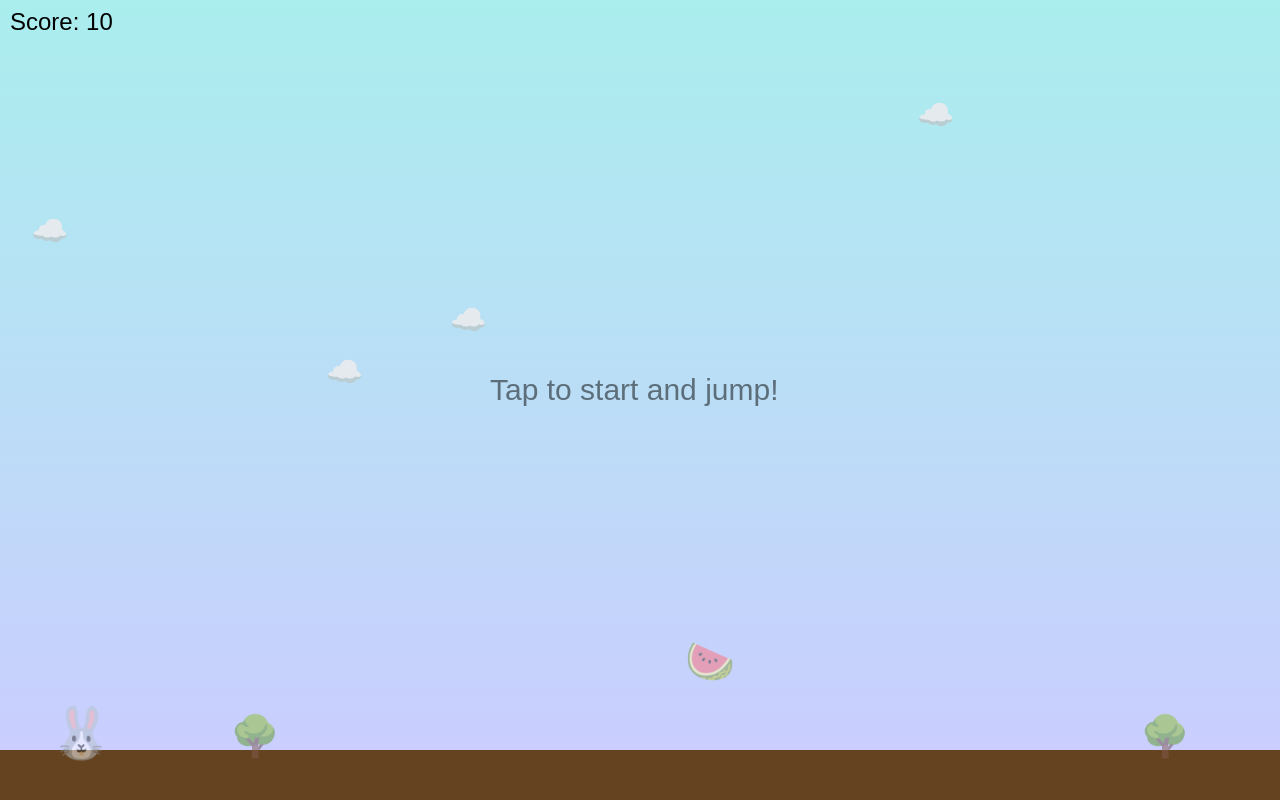
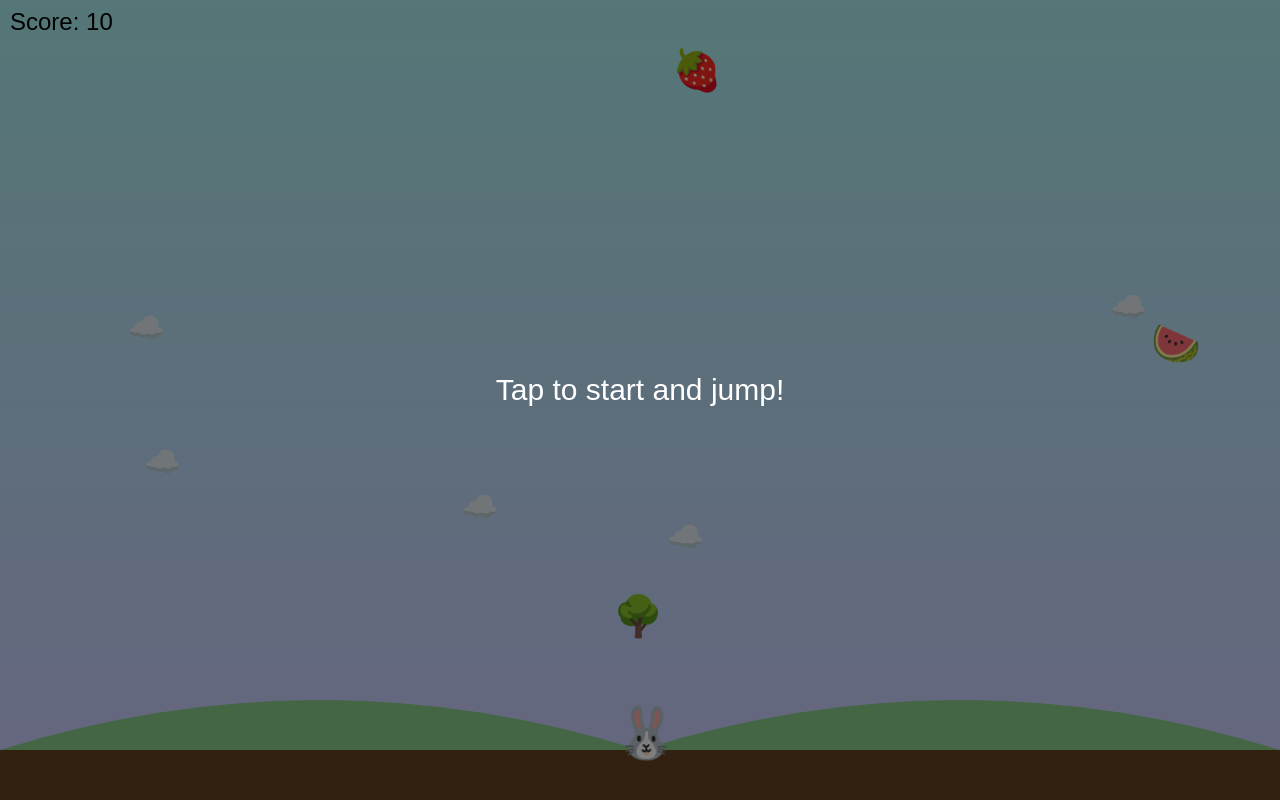
Before and after one commit to BrianGroth/BunnyRunner, a plain HTML site: page index.html in a window 1280 px wide. Drawn offline with Linux system fonts and the light colour scheme.

Commit message:
Update index.html to be more modern

```diff
--- a/index.html
+++ b/index.html
@@ -3,7 +3,7 @@
 <head>
   <meta charset="utf-8">
   <meta name="viewport" content="width=device-width, initial-scale=1.0">
-  <title>Endless Runner: Rabbit Emoji Adventure Plus</title>
+  <title>Endless Runner: Rabbit Emoji Adventure - Vertical</title>
   <style>
     body, html {
       margin: 0;
@@ -11,7 +11,6 @@
       overflow: hidden;
       background: #eef;
     }
-    /* Both canvases overlay each other */
     canvas {
       position: absolute;
       top: 0;
@@ -20,43 +19,45 @@
   </style>
 </head>
 <body>
-  <!-- Background canvas for sky, ground, and clouds -->
+  <!-- Background canvas: sky, clouds, and parallax hills -->
   <canvas id="bgCanvas"></canvas>
-  <!-- Foreground canvas for game objects -->
+  <!-- Game canvas: rabbit, falling items, and UI -->
   <canvas id="gameCanvas"></canvas>
 
   <script>
-    // Get canvas elements and contexts.
+    // Canvas setup.
     const bgCanvas = document.getElementById("bgCanvas");
     const bgCtx = bgCanvas.getContext("2d");
     const gameCanvas = document.getElementById("gameCanvas");
     const ctx = gameCanvas.getContext("2d");
 
-    // Global game state and settings.
+    // Global game state.
     let initialScore = 10;
     let score = initialScore;
-    let difficulty = 0;  // increases over time
+    let difficulty = 0; // gradually increases falling speed
     let gameStarted = false;
     let gameOver = false;
     let spawnTimer = 0;
-    let outchTimer = 0;  // timer to display "outch" when hit
-    let groundY; // y-coordinate for the ground
+    let outchTimer = 0; // frames to show "outch" when hit
+    let bgOffset = 0; // used for parallax scrolling
 
-    // Define the rabbit character.
+    // Dimensions and ground.
+    let groundY;
     const rabbitSize = 50;
     let rabbit = {
-      x: 50,
-      y: 0, // will be set in resize()
+      x: 0, // set in resize() to horizontal center
+      y: 0, // set in resize() so that it rests on the ground
       size: rabbitSize,
       velocityY: 0,
       jumpForce: -12,
-      gravity: 0.5
+      gravity: 0.5,
+      animCounter: 0,
+      animFrame: 0  // toggles between 0 and 1 for simple animation
     };
 
-    // Array for food and obstacle items.
-    let items = [];
+    let items = []; // falling items: food and obstacles
 
-    // Cloud objects for a creative sky.
+    // Clouds for a creative sky.
     let clouds = [];
     function initClouds() {
       clouds = [];
@@ -68,25 +69,25 @@
       }
     }
 
-    // Setup canvas sizes.
+    // Resize canvases and reposition elements.
     function resize() {
       bgCanvas.width = window.innerWidth;
       bgCanvas.height = window.innerHeight;
       gameCanvas.width = window.innerWidth;
       gameCanvas.height = window.innerHeight;
       groundY = gameCanvas.height - 50;
-      // Update rabbit's y position based on ground level.
+      // Position rabbit in the center-bottom.
+      rabbit.x = gameCanvas.width / 2 - rabbit.size / 2;
       rabbit.y = groundY - rabbit.size;
-      initClouds(); // reset clouds on resize
+      initClouds();
     }
     window.addEventListener("resize", resize);
-    // Call resize AFTER rabbit and initClouds are defined.
     resize();
 
-    // Spawn a food or obstacle item.
+    // Spawn a falling item from the top.
     function spawnItem() {
       let type = Math.random() < 0.6 ? 'food' : 'obstacle';
-      let emoji;
+      let emoji = '';
       if (type === 'food') {
         const foods = ['🍎', '🍌', '🍇', '🍉', '🍓', '🍊', '🥕', '🥦'];
         emoji = foods[Math.floor(Math.random() * foods.length)];
@@ -94,34 +95,28 @@
         const obstacles = ['🌳', '🪨'];
         emoji = obstacles[Math.floor(Math.random() * obstacles.length)];
       }
-      let y;
-      if (type === 'food') {
-        // Food appears at a random height above ground.
-        y = groundY - rabbitSize - Math.random() * 150;
-        if (y < 0) y = 0;
-      } else {
-        // Obstacles near the ground.
-        y = groundY - 40;
-      }
+      let x = Math.random() * (gameCanvas.width - 40); // random x position
+      let y = -40; // spawn just above the top
       let size = 40;
-      let baseSpeed = 5;
-      // Increase speed as difficulty increases.
+      let baseSpeed = 3;
       let speed = baseSpeed + difficulty;
-      items.push({ type, emoji, x: gameCanvas.width, y, size, speed });
+      items.push({ type, emoji, x, y, size, speed });
     }
 
-    // Update game objects.
+    // Update game state.
     function update() {
-      // If game over, halt game updates (except for "outch" timer).
       if (gameOver) {
         if (outchTimer > 0) outchTimer--;
+        // Keep background scrolling.
+        bgOffset += 1;
         return;
       }
 
-      // Increase difficulty gradually.
       if (gameStarted) {
-        difficulty += 0.005;
+        difficulty += 0.005; // gradually increase difficulty
       }
+
+      bgOffset += 1; // update background offset for parallax
 
       // Update rabbit physics.
       rabbit.velocityY += rabbit.gravity;
@@ -130,22 +125,27 @@
         rabbit.y = groundY - rabbit.size;
         rabbit.velocityY = 0;
       }
+      // Rabbit animation: toggle every 15 frames.
+      rabbit.animCounter++;
+      if (rabbit.animCounter > 15) {
+        rabbit.animFrame = (rabbit.animFrame + 1) % 2;
+        rabbit.animCounter = 0;
+      }
 
-      // Update clouds (move them slowly).
+      // Update clouds (drifting downward).
       clouds.forEach(cloud => {
-        cloud.x -= cloud.speed;
-        if (cloud.x < -50) {
-          cloud.x = bgCanvas.width;
-          cloud.y = Math.random() * (bgCanvas.height / 2);
+        cloud.y += cloud.speed;
+        if (cloud.y > bgCanvas.height + 30) {
+          cloud.y = -30;
+          cloud.x = Math.random() * bgCanvas.width;
         }
       });
 
-      // Update items and check collisions.
+      // Update falling items.
       for (let i = items.length - 1; i >= 0; i--) {
         let item = items[i];
-        item.x -= item.speed;
-
-        // Simple collision detection.
+        item.y += item.speed;
+        // Collision detection.
         if (
           item.x < rabbit.x + rabbit.size &&
           item.x + item.size > rabbit.x &&
@@ -156,31 +156,28 @@
             score += 1;
           } else {
             score -= 1;
-            outchTimer = 30; // show "outch" for 30 frames
+            outchTimer = 30;
           }
           items.splice(i, 1);
-          // End game if score is 0 or less.
           if (score <= 0) {
             score = 0;
             gameOver = true;
           }
-        } else if (item.x + item.size < 0) {
+        } else if (item.y > gameCanvas.height) {
           items.splice(i, 1);
         }
       }
 
-      // Adjust spawn interval based on difficulty.
+      // Spawn new items based on difficulty.
       let spawnInterval = Math.max(30, 90 - Math.floor(difficulty * 10));
       spawnTimer++;
       if (spawnTimer > spawnInterval) {
         spawnItem();
         spawnTimer = 0;
       }
-
-      if (outchTimer > 0) outchTimer--;
     }
 
-    // Draw the creative background.
+    // Draw the parallax background.
     function drawBackground() {
       bgCtx.clearRect(0, 0, bgCanvas.width, bgCanvas.height);
       // Sky gradient.
@@ -189,51 +186,84 @@
       gradient.addColorStop(1, "#ccf");
       bgCtx.fillStyle = gradient;
       bgCtx.fillRect(0, 0, bgCanvas.width, bgCanvas.height);
-      // Draw clouds.
+
+      // Draw distant hills (parallax layer).
+      let hillHeight = 100;
+      bgCtx.fillStyle = "#8c8";
+      // Draw hills across the width.
+      for (let i = -1; i < 2; i++) {
+        bgCtx.beginPath();
+        let startX = i * gameCanvas.width / 2;
+        bgCtx.moveTo(startX, groundY);
+        bgCtx.quadraticCurveTo(
+          startX + gameCanvas.width / 4,
+          groundY - hillHeight,
+          startX + gameCanvas.width / 2,
+          groundY
+        );
+        bgCtx.fill();
+      }
+
+      // Draw drifting clouds.
       bgCtx.font = "30px sans-serif";
       clouds.forEach(cloud => {
         bgCtx.fillText("☁️", cloud.x, cloud.y);
       });
-      // Ground.
+
+      // Draw ground.
       bgCtx.fillStyle = "#654321";
       bgCtx.fillRect(0, groundY, bgCanvas.width, bgCanvas.height - groundY);
     }
 
-    // Draw game objects.
+    // Draw game objects and UI.
     function drawGame() {
       ctx.clearRect(0, 0, gameCanvas.width, gameCanvas.height);
-      // Draw the rabbit.
-      ctx.font = rabbit.size + "px sans-serif";
-      ctx.fillText("🐰", rabbit.x, rabbit.y + rabbit.size);
-      // Display items.
+
+      // Draw falling items.
       items.forEach(item => {
         ctx.font = item.size + "px sans-serif";
         ctx.fillText(item.emoji, item.x, item.y + item.size);
       });
-      // Show "outch" if needed.
+
+      // Draw the animated rabbit.
+      ctx.font = rabbit.size + "px sans-serif";
+      let rabbitEmoji = (rabbit.animFrame === 0) ? "🐰" : "🐇";
+      ctx.fillText(rabbitEmoji, rabbit.x, rabbit.y + rabbit.size);
+
+      // Display "outch" if recently hit.
       if (outchTimer > 0) {
         ctx.font = "20px sans-serif";
         ctx.fillStyle = "red";
         ctx.fillText("outch", rabbit.x, rabbit.y - 10);
       }
-      // Display score.
+
+      // Show score.
       ctx.font = "24px sans-serif";
       ctx.fillStyle = "#000";
       ctx.fillText("Score: " + score, 10, 30);
 
-      // If game hasn't started.
+      // Pre-game instructions overlay.
       if (!gameStarted && !gameOver) {
+        ctx.fillStyle = "rgba(0, 0, 0, 0.5)";
+        ctx.fillRect(0, 0, gameCanvas.width, gameCanvas.height);
         ctx.font = "30px sans-serif";
-        ctx.fillStyle = "rgba(0,0,0,0.5)";
-        ctx.fillText("Tap to start and jump!", gameCanvas.width / 2 - 150, gameCanvas.height / 2);
+        ctx.fillStyle = "#fff";
+        ctx.textAlign = "center";
+        ctx.fillText("Tap to start and jump!", gameCanvas.width / 2, gameCanvas.height / 2);
+        ctx.textAlign = "start";
       }
-      // If game over.
+
+      // Game Over screen.
       if (gameOver) {
+        ctx.fillStyle = "rgba(0, 0, 0, 0.7)";
+        ctx.fillRect(0, 0, gameCanvas.width, gameCanvas.height);
         ctx.font = "40px sans-serif";
-        ctx.fillStyle = "black";
-        ctx.fillText("Game Over", gameCanvas.width / 2 - 100, gameCanvas.height / 2 - 20);
+        ctx.fillStyle = "#fff";
+        ctx.textAlign = "center";
+        ctx.fillText("Game Over", gameCanvas.width / 2, gameCanvas.height / 2 - 20);
         ctx.font = "30px sans-serif";
-        ctx.fillText("Tap to Restart", gameCanvas.width / 2 - 100, gameCanvas.height / 2 + 20);
+        ctx.fillText("Tap to Restart", gameCanvas.width / 2, gameCanvas.height / 2 + 20);
+        ctx.textAlign = "start";
       }
     }
 
@@ -246,7 +276,7 @@
     }
     gameLoop();
 
-    // Jump and start/restart control.
+    // On tap/click: jump or restart.
     function jumpOrRestart() {
       if (gameOver) {
         restartGame();
@@ -255,13 +285,13 @@
       if (!gameStarted) {
         gameStarted = true;
       }
-      // Jump only if on the ground.
+      // Jump if on ground.
       if (rabbit.y >= groundY - rabbit.size - 1) {
         rabbit.velocityY = rabbit.jumpForce;
       }
     }
 
-    // Restart the game by resetting variables.
+    // Reset game state.
     function restartGame() {
       score = initialScore;
       difficulty = 0;
@@ -269,19 +299,34 @@
       gameOver = false;
       spawnTimer = 0;
       items = [];
-      rabbit.x = 50;
+      rabbit.x = gameCanvas.width / 2 - rabbit.size / 2;
       rabbit.y = groundY - rabbit.size;
       rabbit.velocityY = 0;
       outchTimer = 0;
+      bgOffset = 0;
       initClouds();
     }
 
-    // Listen for touch or mouse events.
+    // Listen for tap/click events.
     gameCanvas.addEventListener("touchstart", function(e) {
       e.preventDefault();
       jumpOrRestart();
     });
     gameCanvas.addEventListener("mousedown", jumpOrRestart);
+
+    // Allow horizontal movement by dragging.
+    function moveRabbit(e) {
+      let clientX = (e.touches && e.touches.length > 0) ? e.touches[0].clientX : e.clientX;
+      rabbit.x = clientX - rabbit.size / 2;
+      // Constrain within canvas.
+      if (rabbit.x < 0) rabbit.x = 0;
+      if (rabbit.x > gameCanvas.width - rabbit.size) rabbit.x = gameCanvas.width - rabbit.size;
+    }
+    gameCanvas.addEventListener("touchmove", function(e) {
+      e.preventDefault();
+      moveRabbit(e);
+    });
+    gameCanvas.addEventListener("mousemove", moveRabbit);
   </script>
 </body>
 </html>
```
